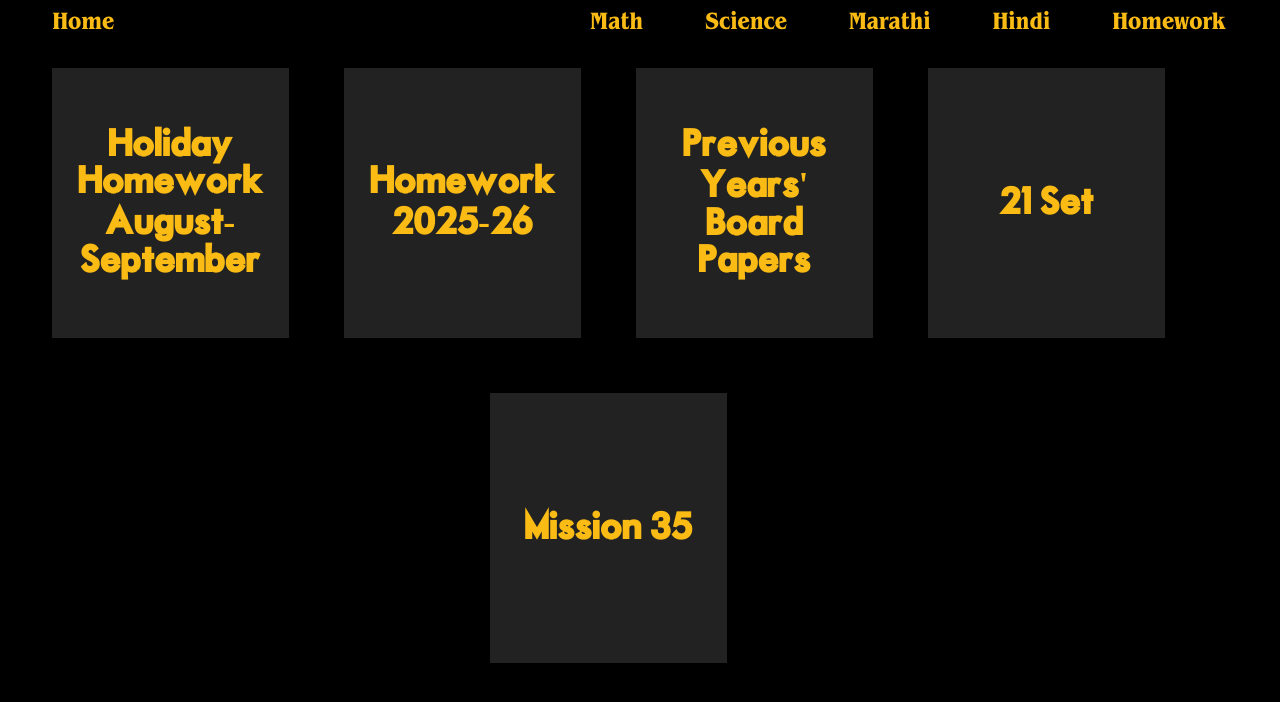
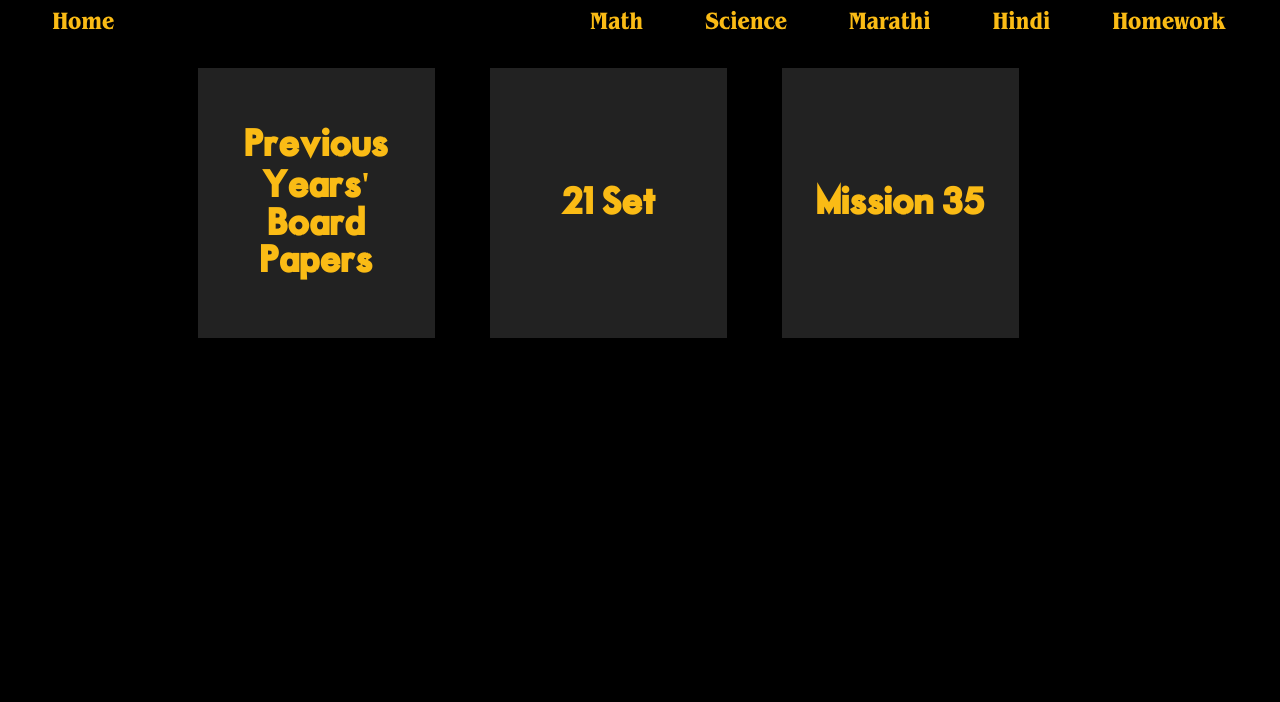
Before and after one commit to DhanushVDPT/sgvnext, a Next.js app: page / in a window 1280 px wide. Shown: the top 702 px of the page. Built offline with nearby package versions, Linux system fonts and the light colour scheme.

Commit message:
clean index

```diff
--- a/pages/index.js
+++ b/pages/index.js
@@ -28,16 +28,6 @@ export default function Page() {
                 </div>
             </div> */}
             <div className="cardsbox">
-                    <Link target="#" href="https://docs.google.com/document/d/19sWFkFLVfj-ybXPhTzylj-eAvmLOJgriP1b0ulzMkr4/edit?tab=t.gqd3vwzg0xg7">
-                        <div className="card">
-                            <h2>Holiday Homework August-September</h2>
-                        </div>
-                    </Link>
-                    <Link target="#" href="https://docs.google.com/document/d/1SOwEs_peG82KuqmWuSOxp6jvTKgmH3W_E9ehjhwMENM/edit?usp=sharing">
-                        <div className="card">
-                            <h2>Homework 2025-26</h2>
-                        </div>
-                    </Link>
                     <Link target="#" href="https://drive.google.com/drive/folders/19X6wqCJYVMeKimWJyhrJkmrmXyG54l12?usp=drive_link">
                         <div className="card">
                             <h2>Previous Years' Board Papers</h2>
```
